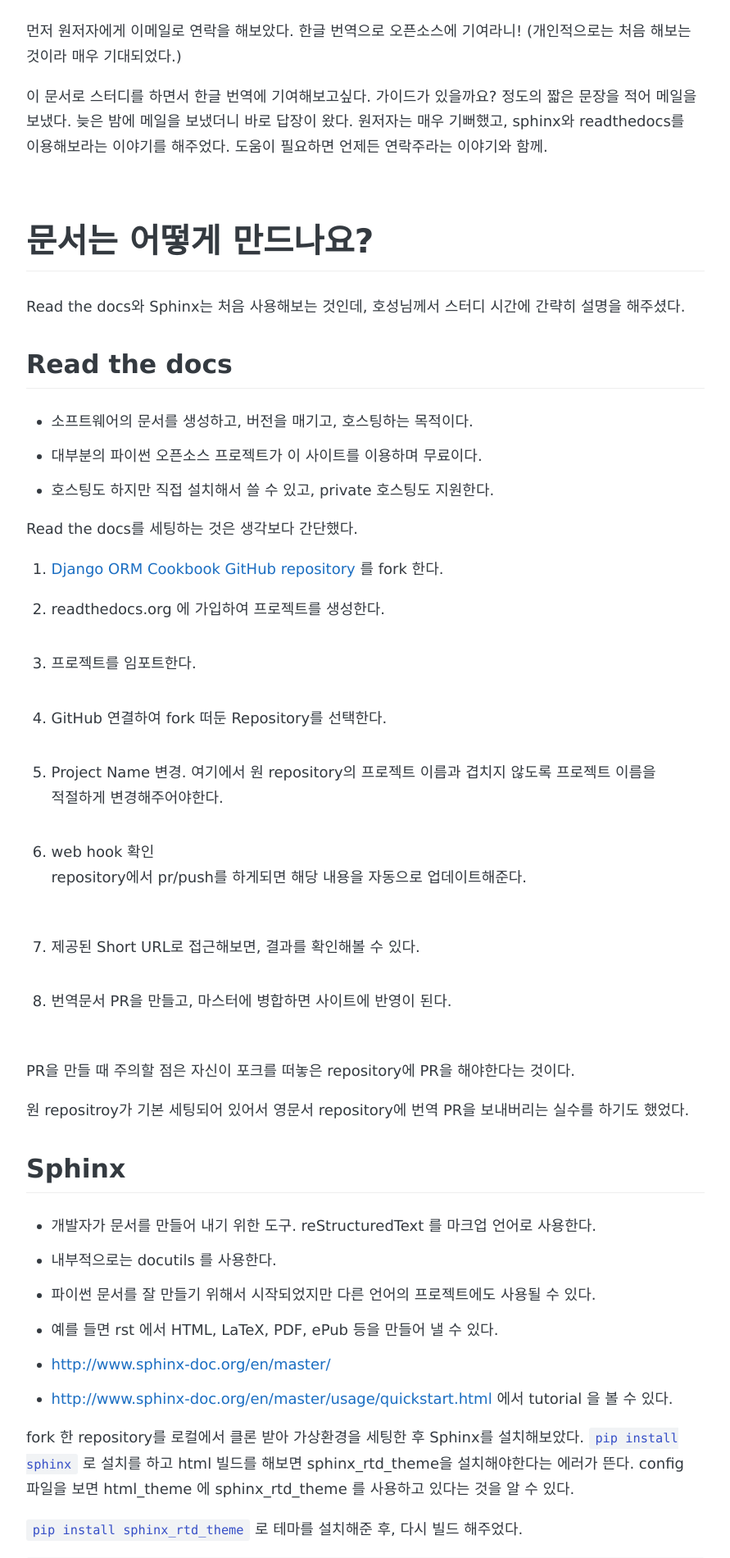
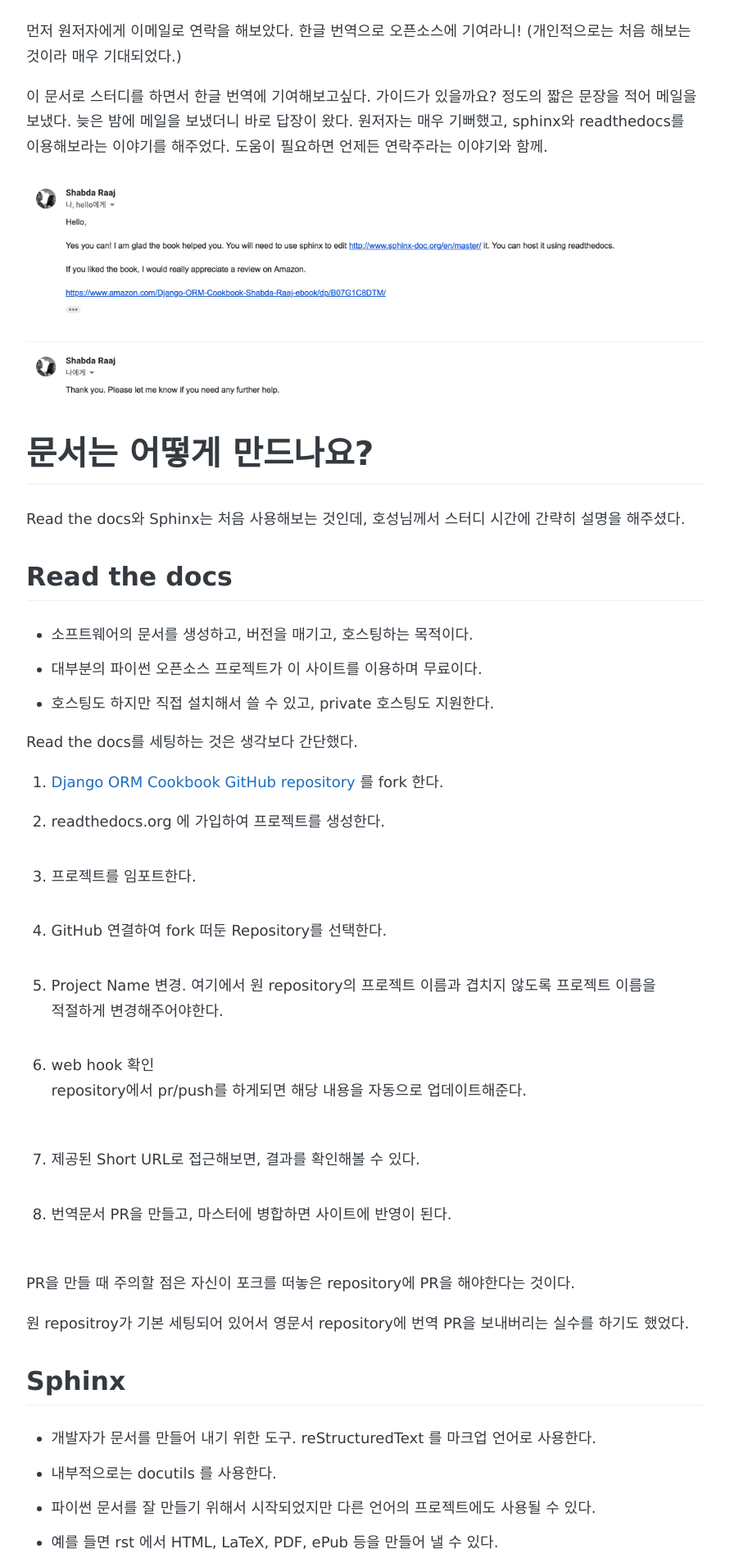
Before and after one commit to 8percent/8percent.github.io, a Jekyll site: the page built from _posts/2018-10-07-Django-ORM-cookbook-translate.md, in a window 1280 px wide. Shown: the part 682-2582 px from the top of the page at 82% size, without its empty margins (194-1085 px from the left). Built offline with Jekyll 4.4.1, drawn with Linux system fonts in a browser that asks for light colours; some web fonts are replaced.

Commit message:
Update 2018-10-07-Django-ORM-cookbook-translate.md

```diff
--- a/_posts/2018-10-07-Django-ORM-cookbook-translate.md
+++ b/_posts/2018-10-07-Django-ORM-cookbook-translate.md
@@ -24,9 +24,9 @@
 
 이 문서로 스터디를 하면서 한글 번역에 기여해보고싶다. 가이드가 있을까요? 정도의 짧은 문장을 적어 메일을 보냈다. 늦은 밤에 메일을 보냈더니 바로 답장이 왔다. 원저자는 매우 기뻐했고, sphinx와 readthedocs를 이용해보라는 이야기를 해주었다. 도움이 필요하면 언제든 연락주라는 이야기와 함께.
 
-![](../images/orm-mail-1.png)
+![](/images/orm-mail-1.png)
 
-![](../images/orm-mail-2.png)
+![](/images/orm-mail-2.png)
 
 
 
```
